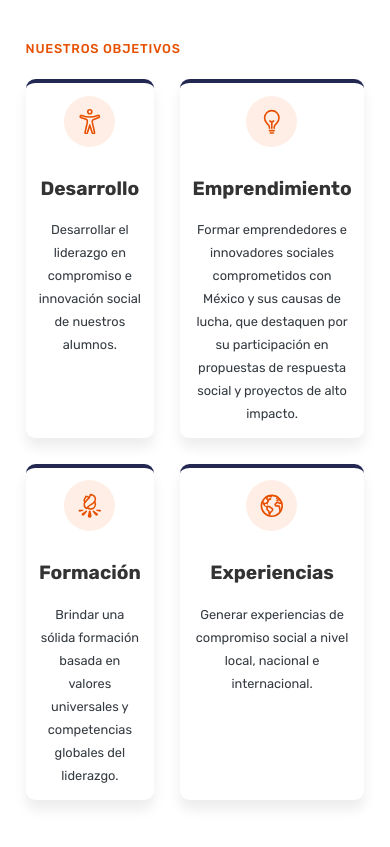
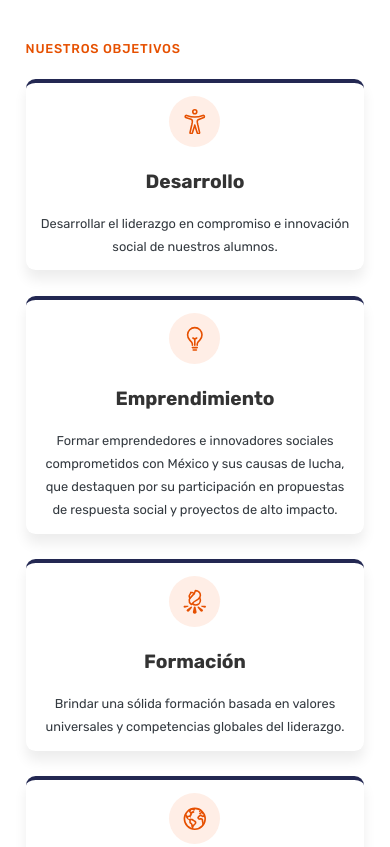
Before and after one commit to Sigroy/impulsa-website, a website: page index.html in a window 390 px wide. Shown: the part 1624-2471 px from the top of the page. Drawn offline with nearby package versions, Linux system fonts and the light colour scheme.

Commit message:
Change goals container from 2 column grid to 1 column grid

```diff
--- a/sass/abstracts/_breakpoints.scss
+++ b/sass/abstracts/_breakpoints.scss
@@ -168,6 +168,14 @@
     margin-top: 6.4rem;
   }
 
+  .goals-container {
+    grid-template-columns: 1fr;
+  }
+
+  .goal-icon {
+    margin-bottom: 2.4rem;
+  }
+
   .goal-text {
     font-size: 1.6rem;
   }
```
Also changed, not shown: css/style.css.
